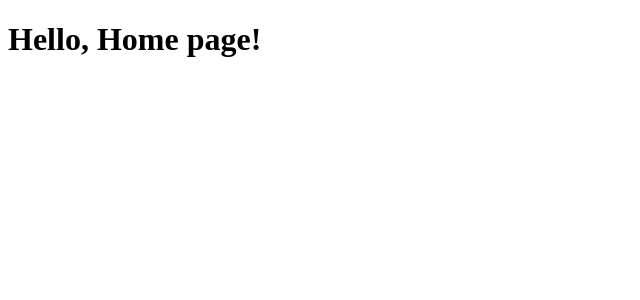
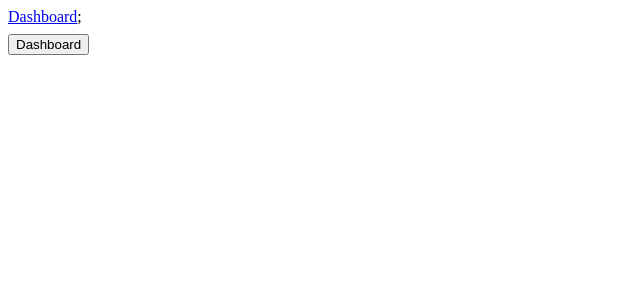
Before and after one commit to dieuvt19/landing-page, a Next.js app: page / in a window 1280 px wide. Shown: the top 300 px of the page, without its empty margins (0-640 px from the left). Built offline with nearby package versions, Linux system fonts and the light colour scheme.

Commit message:
navigate by link, useRouter hook

```diff
--- a/app/page.tsx
+++ b/app/page.tsx
@@ -1,5 +1,18 @@
-import React from 'react';
+'use client';
+
+import Link from 'next/link';
+import { useRouter } from 'next/navigation';
 
 export default function Page() {
-  return <h1>Hello, Home page!</h1>;
+  const router = useRouter();
+  return (
+    <>
+      <Link href="/dashboard">Dashboard</Link>;
+      <div style={{ marginTop: '8px' }}>
+        <button type="button" onClick={() => router.push('/dashboard')}>
+          Dashboard
+        </button>
+      </div>
+    </>
+  );
 }
```
